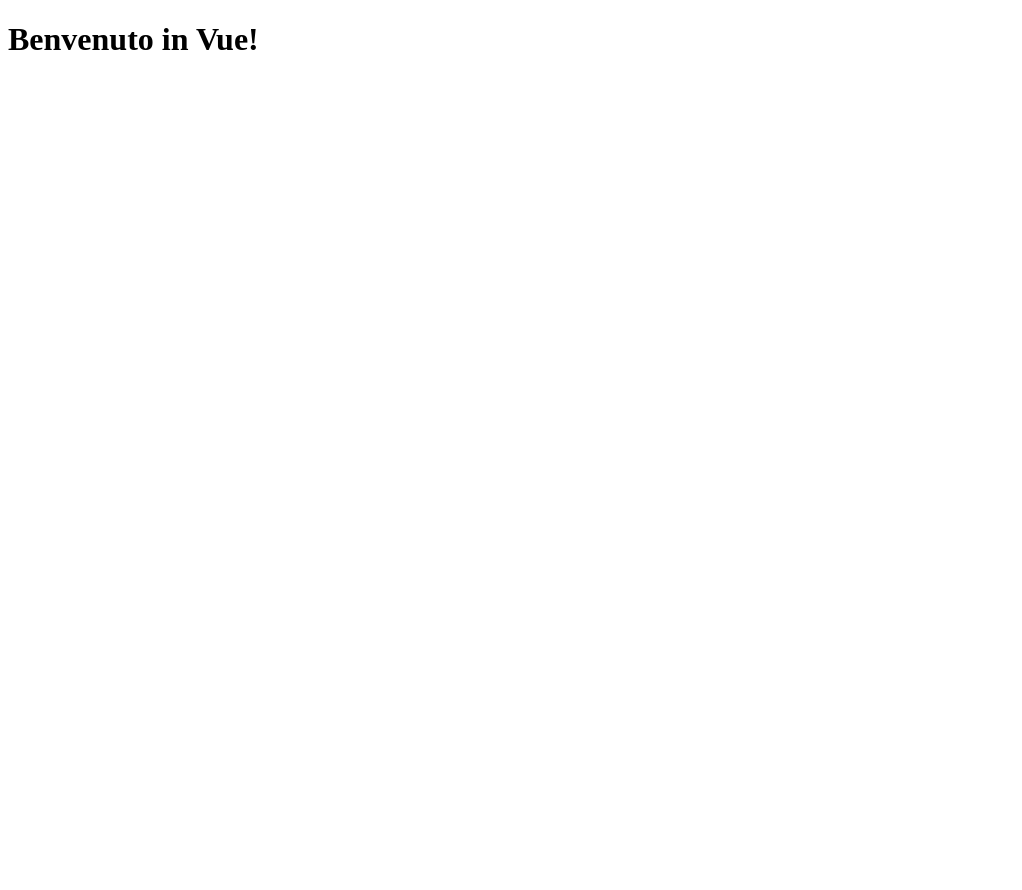
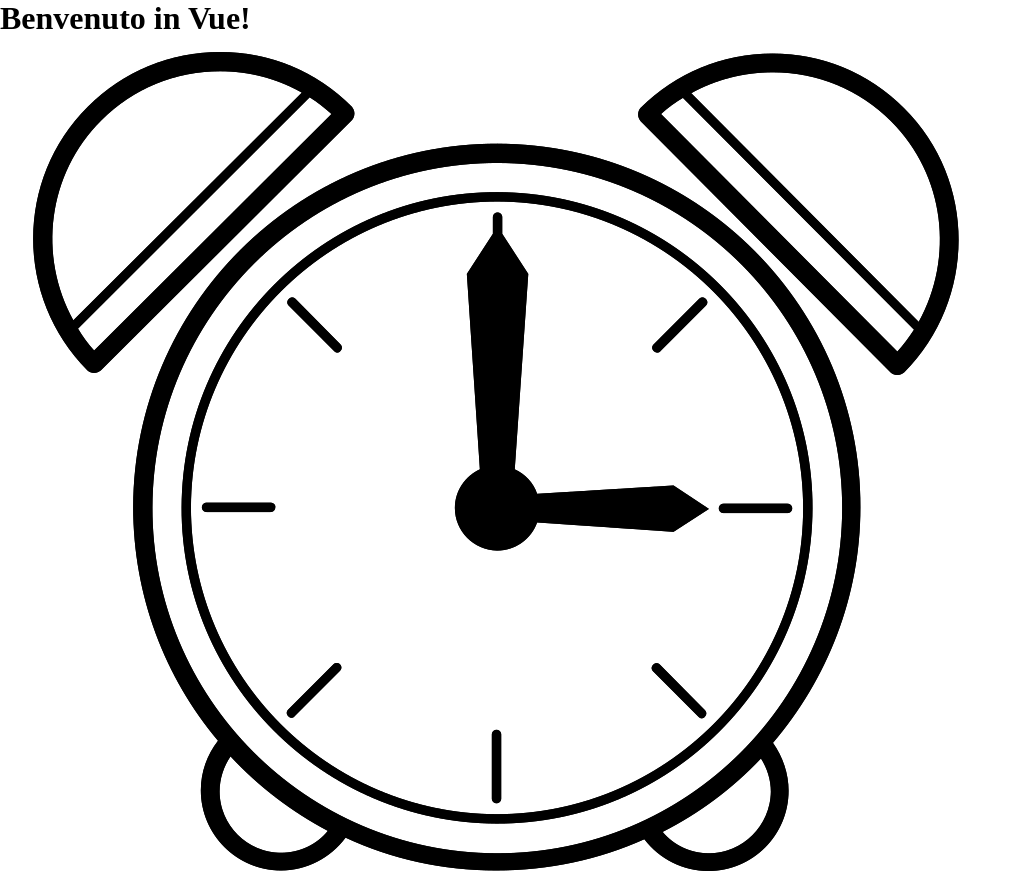
Before and after one commit to Alex-Sibiriu/vue-hello, a plain HTML site: page index.html in a window 1280 px wide. Shown: the whole page, without its empty margins (0-1022 px from the left). Before the commit the page ends 800 px from the top, so only its background shows below. Drawn offline with nearby package versions, Linux system fonts and the light colour scheme.

Commit message:
[add] Image

```diff
--- a/index.html
+++ b/index.html
@@ -8,13 +8,22 @@
   <!-- VUE JS -->
   <script src="https://unpkg.com/vue@3/dist/vue.global.js"></script>
 
+  <!-- CSS -->
+  <link rel="stylesheet" href="style.css">
+
 </head>
 
 <body>
 
   <div id="app">
+    <div class="main-container">
 
-    <h1>{{ message }}</h1>
+
+      <h1>{{ message }}</h1>
+
+      <img :src='imgClock'>
+    </div>
+
 
   </div>
 
--- a/script.js
+++ b/script.js
@@ -5,6 +5,7 @@
   data() {
     return {
       message: 'Benvenuto in Vue!',
+      imgClock: 'img/clock.png'
     }
   },
 }).mount('#app');
--- /dev/null
+++ b/style.css
@@ -0,0 +1,9 @@
+* {
+  margin: 0;
+  padding: 0;
+  box-sizing: border-box;
+}
+
+.main-container {
+  height: 100vh;
+}
```
Also changed, not shown: img/clock.png (added).
